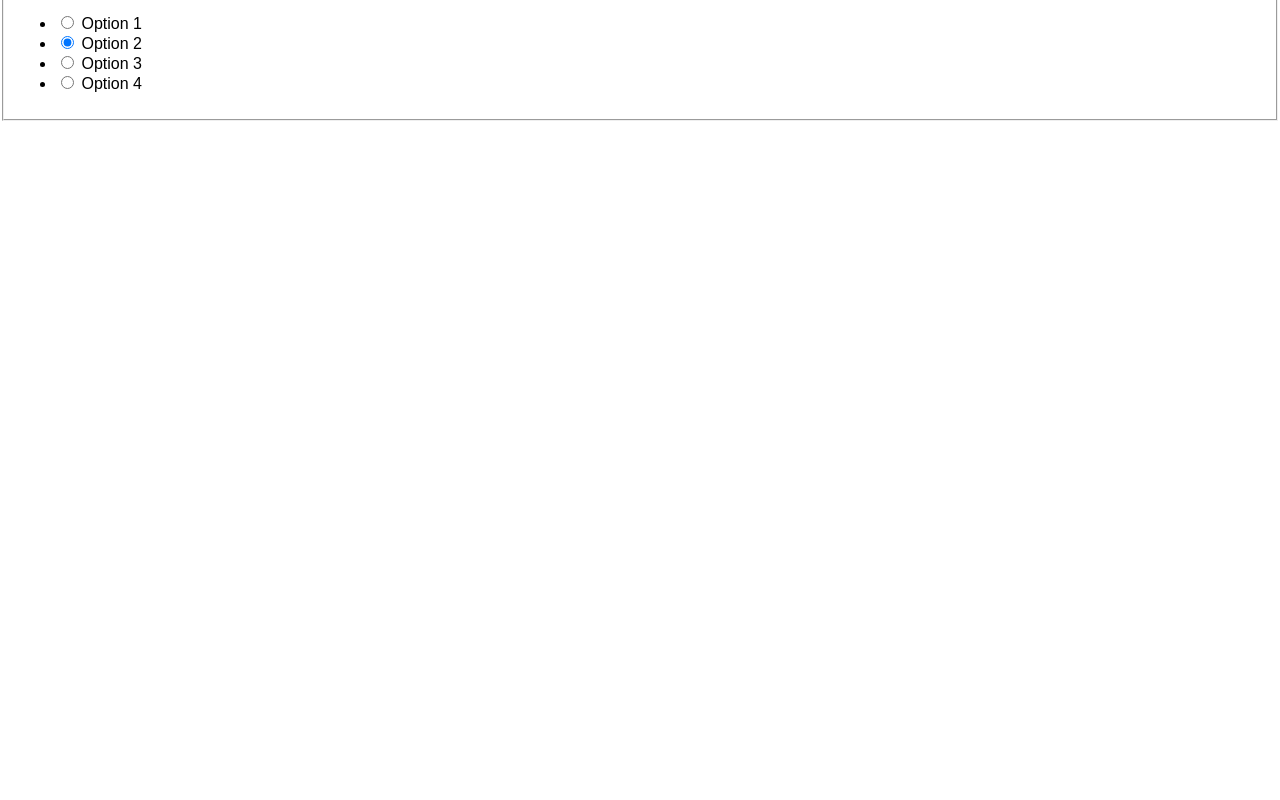
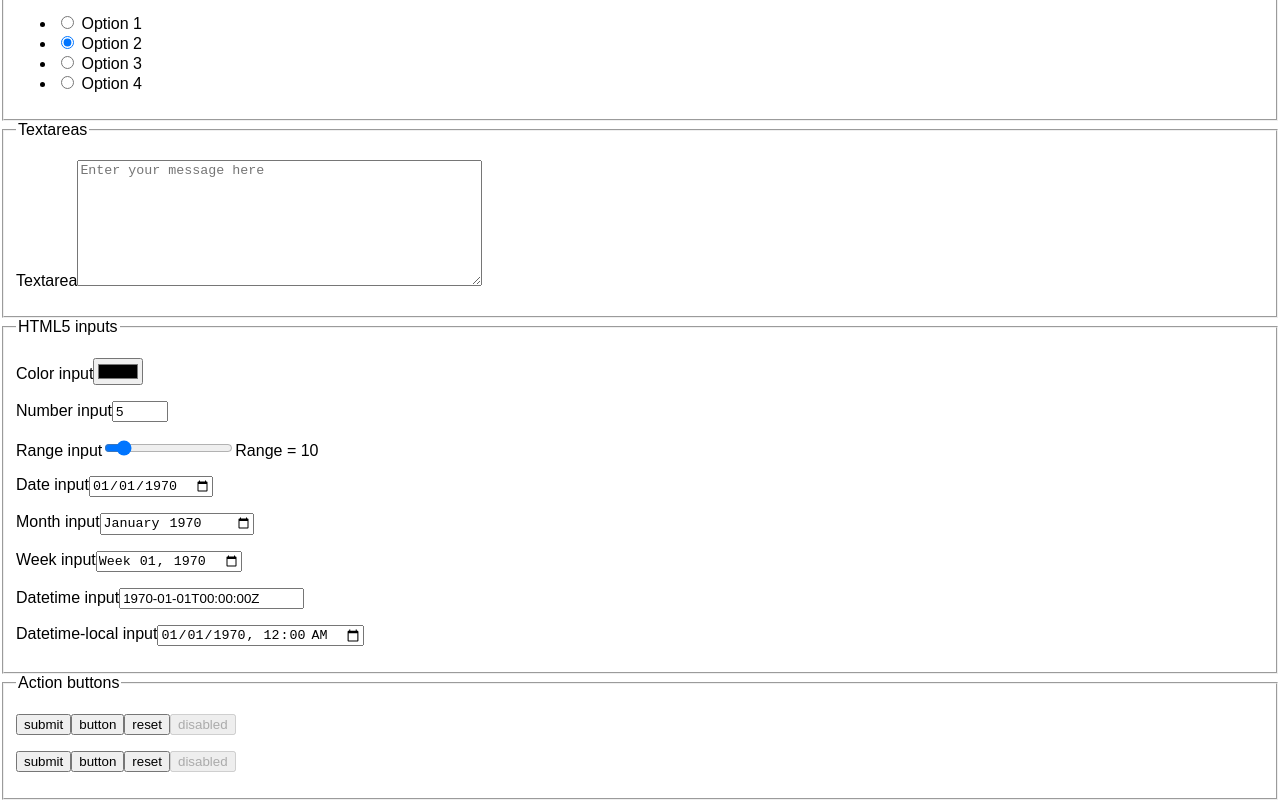
Before and after one commit to buggitheclown/reactjs-playground, a React (Create React App) app: page / in a window 1280 px wide. Shown: the part 6879-7679 px from the top of the page. Before the commit the page ends 7000 px from the top, so only its background shows below. Built offline with nearby package versions, Linux system fonts and the light colour scheme.

Commit message:
Finished remaining HTML elements

```diff
--- a/src/App.js
+++ b/src/App.js
@@ -54,6 +54,9 @@ class App extends Component {
             <Articles.AInputSelect identifier={this.id([2,1])} desc={this.desc([2,1])}/>
             <Articles.AInputCheckbox identifier={this.id([2,2])} desc={this.desc([2,2])}/>
             <Articles.AInputRadio identifier={this.id([2,3])} desc={this.desc([2,3])}/>
+            <Articles.AInputTextareas identifier={this.id([2,4])} desc={this.desc([2,4])}/>
+            <Articles.AInputHtml5 identifier={this.id([2,5])} desc={this.desc([2,5])}/>
+            <Articles.AInputActionForms identifier={this.id([2,6])} desc={this.desc([2,6])}/>
             </form>
           </section>
         </main>
--- a/src/Components/Articles.js
+++ b/src/Components/Articles.js
@@ -817,7 +817,7 @@ class AInputRadio extends Component{
     let content =
     <ul className="list list--bare">
       {this.state.options.map((option)=>
-        <li><label htmlFor={"radio"+option}><input id={"radio"+option} name="radio" type="radio" className="radio" checked={this.state.checked[parseInt(option)-1]} onChange={this.handleChange}/> {this.state.desc[parseInt(option)-1]} </label></li>
+        <li key={"radio"+option}><label htmlFor={"radio"+option}><input id={"radio"+option} name="radio" type="radio" className="radio" checked={this.state.checked[parseInt(option)-1]} onChange={this.handleChange}/> {this.state.desc[parseInt(option)-1]} </label></li>
       )}
       {image}
     </ul>
@@ -827,17 +827,152 @@ class AInputRadio extends Component{
   }
 }
 
-/*
-class AEmbeddedVideo extends Component{
+class AInputTextareas extends Component{
+  constructor(props){
+    super(props);
+
+    this.state = ({input: ""});
+    this.handleInput = this.handleInput.bind(this);
+  }
+
+  handleInput(event){
+    if (event.target.value.length>this.state.input.length){
+      let newChar = event.target.value.slice(-1);
+      if (newChar.match(/[a-z]/i)){
+        let randomizer = Math.floor(Math.random() * 2);
+        if (randomizer===0){
+          newChar = newChar.toUpperCase();
+        }
+        else{
+          newChar = newChar.toLowerCase();
+        }
+      }
+      let newValue = this.state.input+newChar;
+      this.setState({input: newValue});
+    }
+    else {
+      this.setState({input: event.target.value});
+    }
+  }
+
   render(){
     let content =
-    <div><video controls src="http://file-examples.com/wp-content/uploads/2017/04/file_example_MP4_480_1_5MG.mp4">video</video></div>
+    <p>
+      <label htmlFor="textarea">Textarea</label>
+      <textarea id="textarea" rows="8" cols="48" placeholder="Enter your message here" onChange={this.handleInput} value={this.state.input}></textarea>
+    </p>
     return(
-      <ATemplate identifier={this.props.identifier} desc={this.props.desc} content={content}/>
+      <AFormTemplate identifier={this.props.identifier} desc={this.props.desc} content={content}/>
     );
   }
 }
-*/
+
+class AInputHtml5 extends Component{
+  constructor(props){
+    super(props);
+
+    this.state = ({color: "#000000", number: 5 ,range: 10, rangeMax: 100, date: "1970-01-01",
+    month: "1970-01", week: "1970-W01", dateTime: "1970-01-01T00:00:00Z", dateTimeLocal: "1970-01-01T00:00"});
+    this.handleInput = this.handleInput.bind(this);
+  }
+
+  handleInput(event){
+    switch (event.target.id){
+      case "ic":
+      this.setState({color: event.target.value});
+      break;
+      case "in":
+      this.setState({number: event.target.value});
+      break;
+      case "ir":
+      let rangeIncrease = event.target.value-this.state.range;
+      let newMax = this.state.rangeMax+rangeIncrease;
+      this.setState({range: event.target.value, rangeMax: newMax});
+      break;
+      case "idd":
+      this.setState({date: event.target.value});
+      break;
+      case "idm":
+      this.setState({month: event.target.value});
+      break;
+      case "idw":
+      this.setState({week: event.target.value});
+      break;
+      case "idt":
+      this.setState({dateTime: event.target.value});
+      break;
+      case "idtl":
+      this.setState({dateTimeLocal: event.target.value});
+      break;
+    }
+  }
+
+  render(){
+    let content =
+    <div>
+    <p>
+      <label htmlFor="ic">Color input</label>
+      <input type="color" id="ic" value={this.state.color} onChange={this.handleInput}/>
+    </p>
+    <p>
+      <label htmlFor="in">Number input</label>
+      <input type="number" id="in" min="0" max="10" value={this.state.number} onChange={this.handleInput}/>
+    </p>
+    <p>
+      <label htmlFor="ir">Range input</label>
+      <input type="range" id="ir" value={this.state.range} min="0" max={this.state.rangeMax} onChange={this.handleInput}/>
+      Range = {this.state.range}
+    </p>
+    <p>
+      <label htmlFor="idd">Date input</label>
+      <input type="date" id="idd" value={this.state.date} onChange={this.handleInput}/>
+    </p>
+    <p>
+      <label htmlFor="idm">Month input</label>
+      <input type="month" id="idm" value={this.state.month} onChange={this.handleInput}/>
+    </p>
+    <p>
+      <label htmlFor="idw">Week input</label>
+      <input type="week" id="idw" value={this.state.week} onChange={this.handleInput}/>
+    </p>
+    <p>
+      <label htmlFor="idt">Datetime input</label>
+      <input type="datetime" id="idt" value={this.state.dateTime} onChange={this.handleInput}/>
+    </p>
+    <p>
+      <label htmlFor="idtl">Datetime-local input</label>
+      <input type="datetime-local" id="idtl" value={this.state.dateTimeLocal} onChange={this.handleInput}/>
+    </p>
+  </div>
+    return(
+      <AFormTemplate identifier={this.props.identifier} desc={this.props.desc} content={content}/>
+    );
+  }
+}
+
+
+class AInputActionForms extends Component{
+  render(){
+    let content =
+    <div>
+      <p>
+        <input type="submit" value="submit"/>
+        <input type="button" value="button"/>
+        <input type="reset" value="reset"/>
+        <input type="submit" value="disabled" disabled />
+      </p>
+      <p>
+        <button type="submit">submit</button>
+        <button type="button">button</button>
+        <button type="reset">reset</button>
+        <button type="button" disabled>disabled</button>
+      </p>
+    </div>
+    return(
+      <AFormTemplate identifier={this.props.identifier} desc={this.props.desc} content={content}/>
+    );
+  }
+}
 
 export {
   ATextHeadings,
@@ -860,5 +995,8 @@ export {
   AInputText,
   AInputSelect,
   AInputCheckbox,
-  AInputRadio
+  AInputRadio,
+  AInputTextareas,
+  AInputHtml5,
+  AInputActionForms
 }
```
